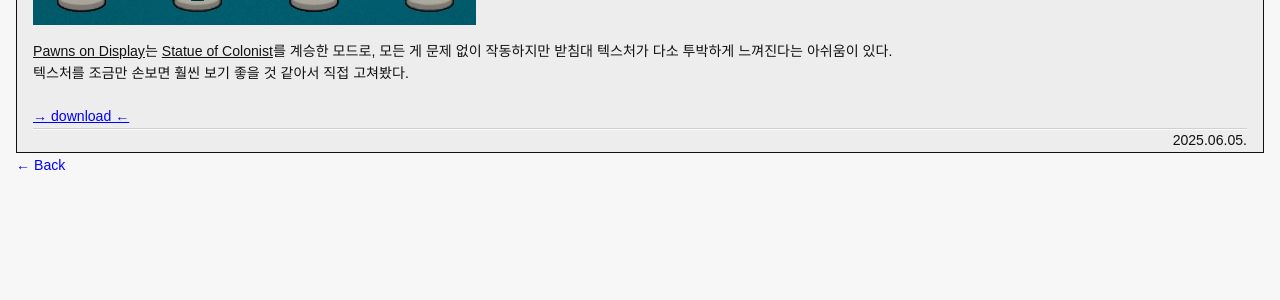
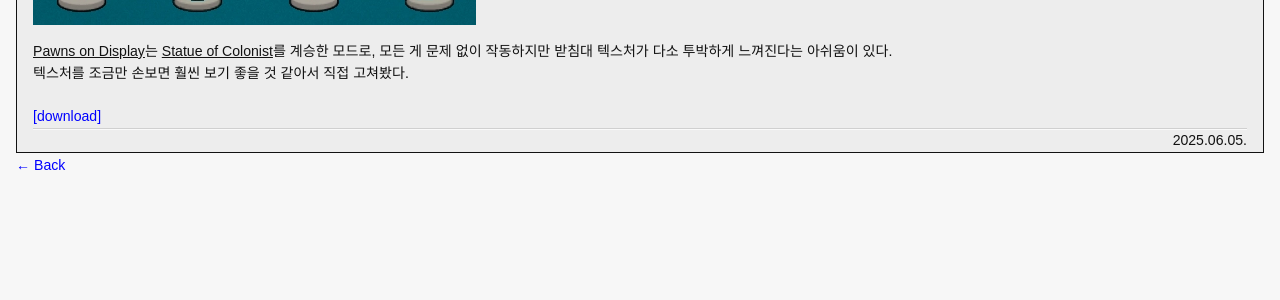
Before and after one commit to seobongzu/seobongzu.github.io, a Jekyll site: the page built from _posts/2025-06-05-Pawns-on-Display.md, in a window 1280 px wide. Shown: the part 368-668 px from the top of the page. Built offline with Jekyll 4.4.1, drawn with Linux system fonts in a browser that asks for light colours.

Commit message:
update: style.css

```diff
--- a/_posts/2025-06-05-Pawns-on-Display.md
+++ b/_posts/2025-06-05-Pawns-on-Display.md
@@ -7,4 +7,4 @@ keywords: "rimworld, mod, texture, 림월드, 모드, 텍스쳐"
 image: "https://seobongzu.com/assets/images/rimworld/PawnsOnDisplay/PawnsOnDisplay.webp"
 ---
 <img src="https://seobongzu.com/assets/images/rimworld/PawnsOnDisplay/PawnsOnDisplay.webp" alt="rimworld screenshot" width=443px height=247px>
-<p><a href="https://steamcommunity.com/sharedfiles/filedetails/?id=3446605621" target="_blank">Pawns on Display</a>는 <a href="https://steamcommunity.com/sharedfiles/filedetails/?id=1539031321" target="_blank">Statue of Colonist</a>를 계승한 모드로, 모든 게 문제 없이 작동하지만 받침대 텍스처가 다소 투박하게 느껴진다는 아쉬움이 있다.<br>텍스처를 조금만 손보면 훨씬 보기 좋을 것 같아서 직접 고쳐봤다.<br><br><span class="download-box"><a href="https://drive.google.com/file/d/1DLMjicBjItE0cB-_9nbDHDa-5PUy3awq/view?usp=sharing" target="_blank">→ download ←</a></span></p>
+<p><a href="https://steamcommunity.com/sharedfiles/filedetails/?id=3446605621" target="_blank">Pawns on Display</a>는 <a href="https://steamcommunity.com/sharedfiles/filedetails/?id=1539031321" target="_blank">Statue of Colonist</a>를 계승한 모드로, 모든 게 문제 없이 작동하지만 받침대 텍스처가 다소 투박하게 느껴진다는 아쉬움이 있다.<br>텍스처를 조금만 손보면 훨씬 보기 좋을 것 같아서 직접 고쳐봤다.<br><br><span class="download-box"><a href="https://drive.google.com/file/d/1DLMjicBjItE0cB-_9nbDHDa-5PUy3awq/view?usp=sharing" target="_blank">[download]</a></span></p>
--- a/style.css
+++ b/style.css
@@ -244,6 +244,11 @@ button:hover {
 
 .download-box a {
     color: var(--current-color);
+    text-decoration: none;
+}
+
+.download-box a:hover {
+    text-decoration: underline;
 }
 
 .download-box a:active {
```
